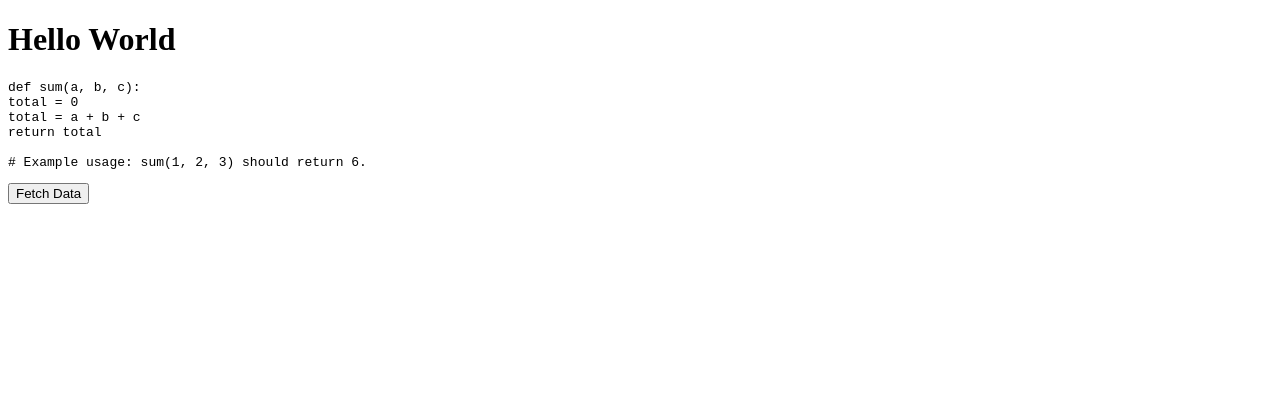
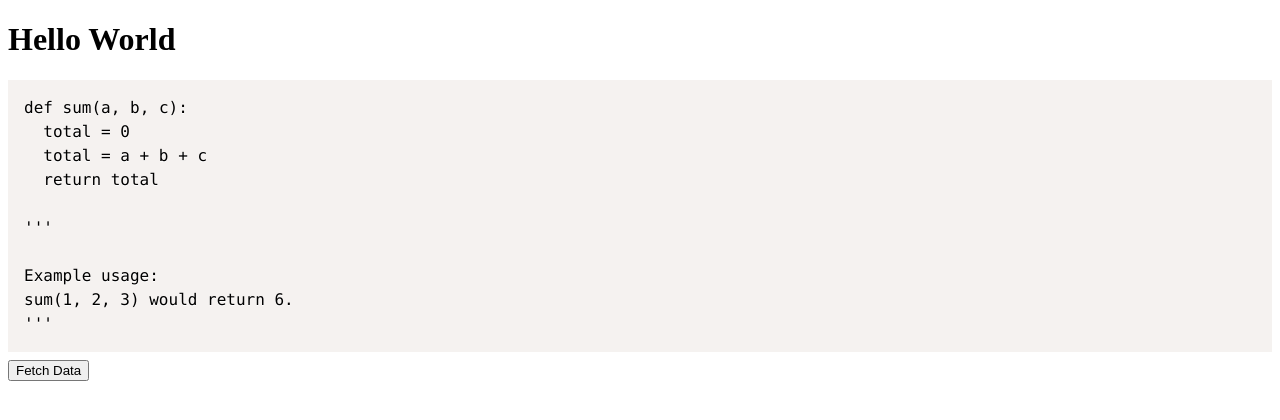
Before and after one commit to sbe06079/HackDuke-FrontEnd, a React app: page / in a window 1280 px wide. Shown: the top 420 px of the page. Built offline with nearby package versions, Linux system fonts and the light colour scheme.

Commit message:
installed code prism

```diff
--- a/package.json
+++ b/package.json
@@ -20,6 +20,7 @@
         "@types/react": "^18.2.6",
         "@types/react-dom": "^18.2.4",
         "@types/react-modal": "^3.16.0",
+        "@types/react-syntax-highlighter": "^15.5.7",
         "@types/validator": "^13.7.17",
         "@typescript-eslint/eslint-plugin": "^5.59.6",
         "@typescript-eslint/parser": "^5.59.6",
@@ -44,6 +45,7 @@
         "@mui/material": "^5.13.4",
         "@reduxjs/toolkit": "^1.9.5",
         "@stripe/stripe-js": "^1.54.0",
+        "prism-react-renderer": "^2.0.6",
         "query-string": "^8.1.0",
         "react": "^18.2.0",
         "react-dom": "^18.2.0",
@@ -51,6 +53,7 @@
         "react-modal": "^3.16.1",
         "react-redux": "^8.0.7",
         "react-router-dom": "^6.11.2",
+        "react-syntax-highlighter": "^15.5.0",
         "redux": "^4.2.1",
         "validator": "^13.9.0"
     }
--- a/public/pythonAlgos.json
+++ b/public/pythonAlgos.json
@@ -3,7 +3,7 @@
         {
             "id": 1,
             "algoName": "sumABC",
-            "codeSnippet": "def sum(a, b, c):\ntotal = 0\ntotal = a + b + c\nreturn total\n\n# Example usage: sum(1, 2, 3) should return 6."
+            "codeSnippet": "def sum(a, b, c):\n  total = 0\n  total = a + b + c\n  return total\n\n'''\n\nExample usage:\nsum(1, 2, 3) would return 6.\n'''"
         }
     ]
 }
--- a/src/Home/home.tsx
+++ b/src/Home/home.tsx
@@ -1,6 +1,11 @@
 import React, { useEffect, useState } from "react";
 import "./home.css";
 import pythonAlgosData from '../../public/pythonAlgos.json';
+
+import { Light as SyntaxHighlighter } from 'react-syntax-highlighter';
+import { prism } from 'react-syntax-highlighter/dist/esm/styles/prism';
+
+
 
 function Home() {
     const codeSnippet = pythonAlgosData.mappings[0]?.codeSnippet;
@@ -20,7 +25,9 @@ function Home() {
     return (
         <>
             <h1>Hello World</h1>
-            <pre>{codeSnippet}</pre>
+            <SyntaxHighlighter language="python" style={prism}>
+                {codeSnippet}
+            </SyntaxHighlighter>
             <button onClick={test}>Fetch Data</button>
             <div>{apiMessage}</div>
         </>
```
